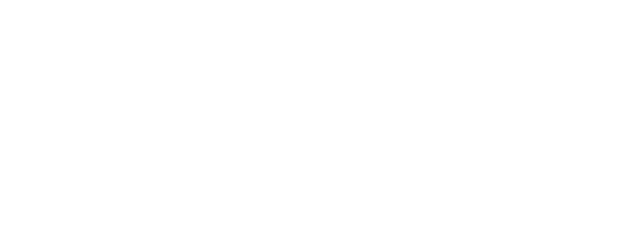
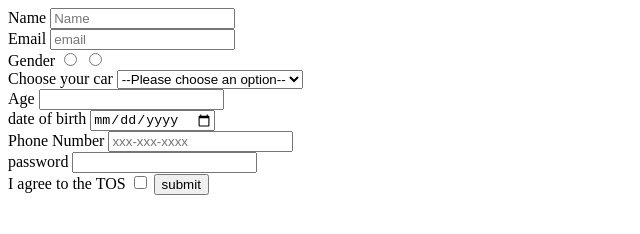
Before and after one commit to acciojob/signup-form-car-vivek-cyber, a website: page main.html in a window 1280 px wide. Shown: the whole page, without its empty margins (0-640 px from the left). Drawn offline with Linux system fonts and the light colour scheme.

Commit message:
created a submission

```diff
--- a/main.html
+++ b/main.html
@@ -10,7 +10,47 @@
 	<!-- the entire body must be written by student -->
     <script type="text/javascript" src="./script.js">
 </script>
+<main>
+        <form method="value">
+            <label for="#name">Name</label>
+            <input type="text" required id="#name" name="name" placeholder="Name">
+            <br>
+            <label for="#email">Email</label>
+            <input type="email" required id="#email" name="email" placeholder="email">
+            <br>
+            <label for="gender">Gender</label>
+            <input type="radio" required id="#gender_m"  name="gender">
 
+            <input type="radio" required id="gender_f"  name="gender">
+            <br>
+            <label for="#cars">Choose your car</label>
+            <select name="Car Brands" id="#cars" required>
+            <option value="">--Please choose an option--</option>
+            <option value="BMW">BMW</option>
+            <option value="Audi">Audi</option>
+            <option value="Mercedez">Mercedez</option>
+            </select>
+
+            <br>
+            <label for="#age">Age</label>
+            <input type="number" id="#age" required name="age">
+<br>
+            <label for="#dob">date of birth</label>
+            <input type="date" required id="#dob" name="dob" >
+<br>
+            <label for="#tel">Phone Number</label>
+            <input type="number" name="tel" id="#tel" placeholder="xxx-xxx-xxxx">
+
+<br>
+            <label for="#password">password</label>
+            <input type="password" id="#password" required name="password" >
+<br>
+            <label for="#tos">I agree to the TOS</label>
+            <input type="checkbox" id="#tos" required >
+
+            <input type="button" value="submit">
+        </form>
+    </main>
 </body>
 
 </html>
```
